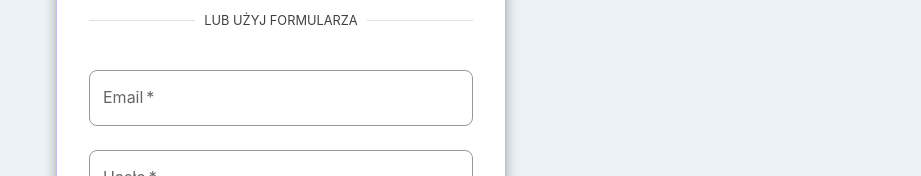
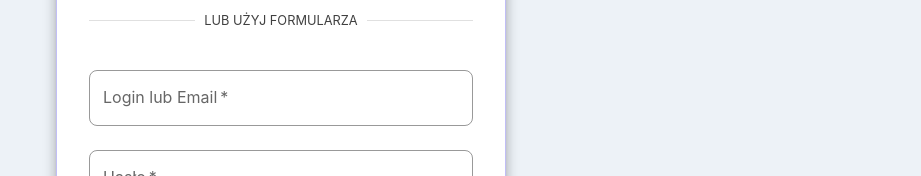
Before and after one commit to Free-edu-org/E-Learning, a React (Vite) app in the folder frontend/: page /login in a window 1280 px wide. Shown: the part 331-507 px from the top of the page, without its empty margins (359-1280 px from the left). Built offline with nearby package versions, Linux system fonts and the light colour scheme; no server answers.

Commit message:
update FE na potrzeby logowania

```diff
--- a/frontend/src/api/authService.ts
+++ b/frontend/src/api/authService.ts
@@ -1,7 +1,7 @@
 import { fetchApi } from "./apiClient";
 
 export interface LoginRequest {
-  email: string;
+  identifier: string;
   password?: string;
 }
 
--- a/frontend/src/features/auth/Login.tsx
+++ b/frontend/src/features/auth/Login.tsx
@@ -62,7 +62,7 @@ export function Login() {
     },
   };
 
-  const [email, setEmail] = useState("");
+  const [identifier, setIdentifier] = useState("");
   const [password, setPassword] = useState("");
   const [isLoading, setIsLoading] = useState(false);
   const [errorMsg, setErrorMsg] = useState<string | null>(null);
@@ -73,13 +73,13 @@ export function Login() {
     setIsLoading(true);
 
     try {
-      const response = await authService.login({ email, password });
+      const response = await authService.login({ identifier, password });
       login(response.token, response.role);
       navigate("/");
     } catch (err: unknown) {
       if (err instanceof ApiError) {
         if (err.problem.code === "INVALID_CREDENTIALS") {
-          setErrorMsg("Nieprawidłowy email lub hasło.");
+          setErrorMsg("Nieprawidłowy login/email lub hasło.");
         } else {
           setErrorMsg(err.problem.detail || "Wystąpił błąd logowania.");
         }
@@ -197,12 +197,12 @@ export function Login() {
 
           <form onSubmit={handleSubmit}>
             <TextField
-              label="Email"
-              type="email"
+              label="Login lub Email"
+              type="text"
               fullWidth
               margin="normal"
-              value={email}
-              onChange={(e) => setEmail(e.target.value)}
+              value={identifier}
+              onChange={(e) => setIdentifier(e.target.value)}
               required
               disabled={isLoading}
               variant="outlined"
```
Also changed, not shown: 1 other file (tests, documents, lock files or other folders).
